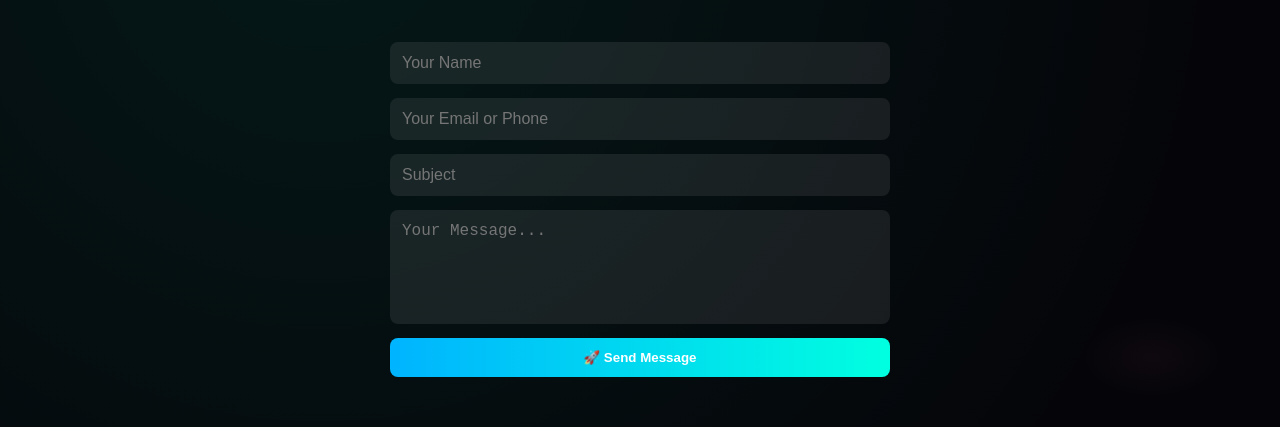
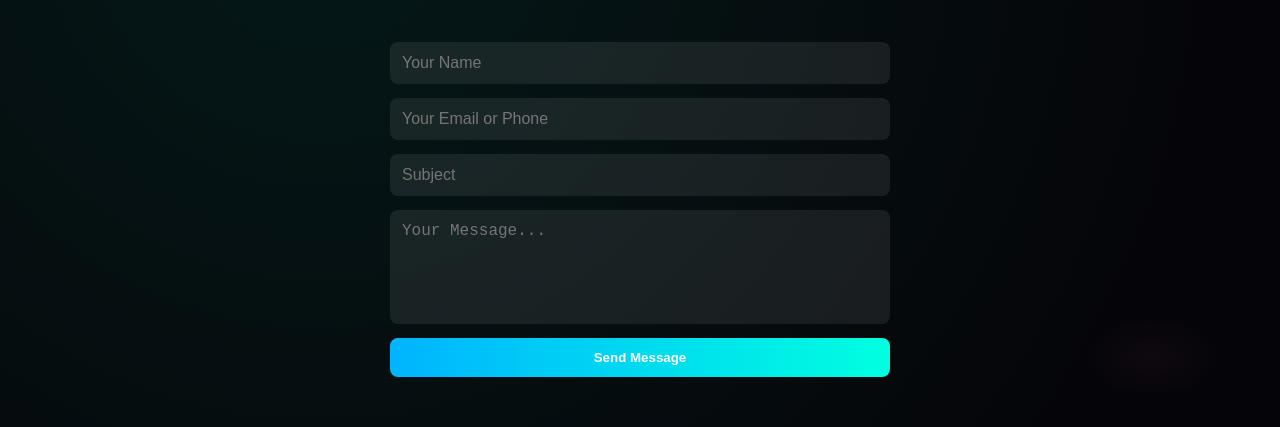
Before and after one commit to NithinReddy282308/Nithin-Portfolio, a React (Vite) app: page /contact in a window 1280 px wide. Shown: the part 363-790 px from the top of the page. Built offline with nearby package versions, Linux system fonts and the light colour scheme; the HTML template or start-up script is replaced by a standard one.

Commit message:
Some fixes

```diff
--- a/package.json
+++ b/package.json
@@ -8,6 +8,7 @@
     "preview": "vite preview"
   },
   "dependencies": {
+    "@emailjs/browser": "^4.4.1",
     "d3": "^7.9.0",
     "emailjs-com": "^3.2.0",
     "framer-motion": "^10.12.6",
--- a/src/pages/About.jsx
+++ b/src/pages/About.jsx
@@ -208,7 +208,7 @@ const AboutMe = () => {
                     marginBottom: "0.2rem",
                   }}
                 >
-                  <strong>Mathrysri Junior College</strong> - Guntur
+                  <strong>Mathrusri Junior College</strong> - Guntur
                 </p>
                 <p style={{ color: "rgba(255,255,255,0.7)" }}>
                   Percentage: 96.10%
--- a/src/pages/Contact.jsx
+++ b/src/pages/Contact.jsx
@@ -1,6 +1,7 @@
-import React, { useState } from "react";
+// src/pages/Contact.jsx
+import React, { useState, useRef } from "react";
 import { motion } from "framer-motion";
-import emailjs from "emailjs-com";
+import { send } from "@emailjs/browser"; // ensure @emailjs/browser is installed
 
 import githubLogo from "../../public/github.png";
 import linkedinLogo from "../../public/linkedin.png";
@@ -9,8 +10,8 @@ import whatsappLogo from "../../public/whatsapp.png";
 import instagramLogo from "../../public/insta.png";
 import facebookLogo from "../../public/facebook.png";
 
-import "../CSS/Contact.css"
-import '../index.css'
+import "../CSS/Contact.css";
+import "../index.css";
 
 export default function Contact() {
   const [form, setForm] = useState({
@@ -20,14 +21,24 @@ export default function Contact() {
     message: "",
   });
   const [status, setStatus] = useState("");
+  const [sending, setSending] = useState(false);
+  const formRef = useRef(null);
 
+  // read env vars (Vite) once at component scope
+  const SERVICE_ID = import.meta.env.VITE_EMAILJS_SERVICE_ID;
+  const TEMPLATE_ID = import.meta.env.VITE_EMAILJS_TEMPLATE_ID;
+  const PUBLIC_KEY = import.meta.env.VITE_EMAILJS_PUBLIC_KEY;
+
+  // update form fields
   const handleChange = (e) => {
-    setForm({ ...form, [e.target.name]: e.target.value });
+    const { name, value } = e.target;
+    setForm((prev) => ({ ...prev, [name]: value }));
   };
 
-  const handleSubmit = (e) => {
+  const handleSubmit = async (e) => {
     e.preventDefault();
 
+    // basic validation
     if (!form.name || !form.contact || !form.subject || !form.message) {
       setStatus("⚠️ Please fill in all fields.");
       return;
@@ -40,30 +51,53 @@ export default function Contact() {
       return;
     }
 
+    // ensure env vars loaded
+    if (!SERVICE_ID || !TEMPLATE_ID || !PUBLIC_KEY) {
+      console.error("EmailJS env missing", { SERVICE_ID, TEMPLATE_ID, PUBLIC_KEY });
+      setStatus("❌ Email service not configured. Check your .env and restart dev server.");
+      return;
+    }
+
     setStatus("Sending...");
+    setSending(true);
 
-    emailjs
-      .send(
-        import.meta.env.VITE_EMAILJS_SERVICE_ID,
-        import.meta.env.VITE_EMAILJS_TEMPLATE_ID,
-        {
+    const templateParams = {
       from_name: form.name,
       contact_info: form.contact,
       subject: form.subject,
       message: form.message,
-        },
-        import.meta.env.VITE_EMAILJS_PUBLIC_KEY
-      )
-      .then(
-        () => {
+    };
+
+    try {
+      const res = await send(SERVICE_ID, TEMPLATE_ID, templateParams, PUBLIC_KEY);
+      console.log("EmailJS success response:", res);
       setStatus("✅ Message sent successfully!");
       setForm({ name: "", contact: "", subject: "", message: "" });
-        },
-        (error) => {
-          console.error("FAILED...", error);
-          setStatus("❌ Failed to send. Try again later.");
+    } catch (err) {
+      console.error("EmailJS send ERROR (full):", err);
+
+      let msg = "❌ Failed to send. Try again later.";
+      if (err && err.status) {
+        msg = `❌ Failed (${err.status}).`;
+        if (err.text) msg += ` ${err.text}`;
+      } else if (err && err.message) {
+        msg = `❌ Error: ${err.message}`;
+      } else if (typeof err === "string") {
+        msg = `❌ Error: ${err}`;
       }
-      );
+
+      if (msg.includes("403") || msg.toLowerCase().includes("unauthor")) {
+        msg += " (Check Public Key / Service ID in .env.)";
+      }
+      if (msg.toLowerCase().includes("bad request") || msg.toLowerCase().includes("400")) {
+        msg += " (Check template variable names in EmailJS template.)";
+      }
+
+      setStatus(msg);
+      console.info("If you need help, copy-paste this error into chat:", err);
+    } finally {
+      setSending(false);
+    }
   };
 
   const quickLinks = [
@@ -90,7 +124,8 @@ export default function Contact() {
         transition={{ delay: 0.3, duration: 0.8 }}
         className="contact-subtitle"
       >
-        Whether it’s a new project, a collaboration, or just to say hi - I’d love to hear from you!
+        Whether it’s a new project, a collaboration, or just to say hi - I’d
+        love to hear from you!
       </motion.p>
 
       {/* Quick Links */}
@@ -122,21 +157,67 @@ export default function Contact() {
 
       {/* Contact Form */}
       <motion.form
+        ref={formRef}
         onSubmit={handleSubmit}
         initial={{ opacity: 0, y: 30 }}
         animate={{ opacity: 1, y: 0 }}
         transition={{ delay: 0.4, duration: 0.9 }}
         className="contact-form"
       >
-        <input type="text" name="name" placeholder="Your Name" value={form.name} onChange={handleChange} required />
-        <input type="text" name="contact" placeholder="Your Email or Phone" value={form.contact} onChange={handleChange} required />
-        <input type="text" name="subject" placeholder="Subject" value={form.subject} onChange={handleChange} required />
-        <textarea name="message" placeholder="Your Message..." value={form.message} onChange={handleChange} rows="5" required />
-        <motion.button type="submit" className="contact-btn" whileHover={{ scale: 1.05 }} whileTap={{ scale: 0.95 }}>
-          🚀 Send Message
+        <input
+          type="text"
+          name="name"
+          placeholder="Your Name"
+          value={form.name}
+          onChange={handleChange}
+          required
+        />
+        <input
+          type="text"
+          name="contact"
+          placeholder="Your Email or Phone"
+          value={form.contact}
+          onChange={handleChange}
+          required
+        />
+        <input
+          type="text"
+          name="subject"
+          placeholder="Subject"
+          value={form.subject}
+          onChange={handleChange}
+          required
+        />
+        <textarea
+          name="message"
+          placeholder="Your Message..."
+          value={form.message}
+          onChange={handleChange}
+          rows="5"
+          required
+        />
+
+        <motion.button
+          type="submit"
+          className="contact-btn"
+          whileHover={{ scale: 1.05 }}
+          whileTap={{ scale: 0.95 }}
+          disabled={sending}
+          style={{ opacity: sending ? 0.7 : 1, cursor: sending ? "not-allowed" : "pointer" }}
+        >
+          {sending ? "Sending..." : "Send Message"}
         </motion.button>
 
-        {status && <motion.p initial={{ opacity: 0, y: 5 }} animate={{ opacity: 1, y: 0 }} transition={{ duration: 0.3 }} className="contact-status">{status}</motion.p>}
+        {status && (
+          <motion.p
+            initial={{ opacity: 0, y: 5 }}
+            animate={{ opacity: 1, y: 0 }}
+            transition={{ duration: 0.3 }}
+            className="contact-status"
+          >
+            {status}
+          </motion.p>
+        )}
       </motion.form>
     </section>
   );
--- a/src/pages/Home.jsx
+++ b/src/pages/Home.jsx
@@ -35,7 +35,7 @@ export default function Home() {
       {/* Typing + layout Styles */}
       <style>
         {`
-  /* --- NAME TYPING ANIMATION (NO CURSOR) --- */
+          /* --- NAME TYPING (no cursor) --- */
           @keyframes typingName { from { width: 0; } to { width: 100%; } }
 
           .home-name.typing {
@@ -51,47 +51,50 @@ export default function Home() {
             color: transparent;
 
             font-size: 2.4rem;
-    /* IMPORTANT: increase line-height so descenders (g,y,p) are visible */
             line-height: 1.22;
             vertical-align: baseline;
           }
 
-  /* --- TAGLINE TYPING + BLINKING CURSOR --- */
+          /* --- TAGLINE TYPING + BLINKING CURSOR (accent color) --- */
           @keyframes typingTag { from { width: 0; } to { width: 100%; } }
           @keyframes blink { 50% { border-color: transparent; } }
 
+          /* We use fit-content / max-content so the animated width only grows to the text width */
           .typing-effect.typing {
             display: inline-block;
             overflow: hidden;
             white-space: nowrap;
 
-    width: 0;
-    width: fit-content;
-    max-width: max-content;
+            width: 0;                /* start collapsed */
+            width: fit-content;      /* final will fit text */
+            max-width: max-content;  /* ensure no stretching */
 
-    border-right: 2px solid rgba(255,255,255,0.85);
+            /* cursor color matches accent and is a little thicker for visibility */
+            border-right: 3px solid var(--accent);
+            box-sizing: border-box;
 
+            /* typingTag: duration and steps tuned to match tagline length.
+               blink starts after typing (delay = typing duration) so the cursor blinks at the end */
             animation:
-      typingTag 3s steps(40, end) forwards,
-      blink .8s step-end infinite 3.05s;
+              typingTag 3.2s steps(72, end) forwards,
+              blink .8s step-end infinite 3.25s;
 
             color: rgba(255,255,255,0.95);
             margin-top: 8px;
             font-size: 1.05rem;
-    box-sizing: border-box;
-
-    /* match text line-height to avoid vertical mismatch with the heading */
             line-height: 1.22;
             vertical-align: baseline;
+
+            /* a subtle glow to match screenshot (optional) */
+            box-shadow: 0 0 8px rgba(0, 180, 255, 0.06);
           }
 
-  /* --- GREETING + NAME ON SAME LINE (baseline alignment) --- */
+          /* Greeting + name inline, baseline aligned */
           .home-title {
             display: flex;
             align-items: baseline;
             gap: 14px;
             white-space: nowrap;
-    /* small bottom padding so descenders are not clipped by parent */
             padding-bottom: 4px;
             line-height: 1.22;
           }
@@ -113,7 +116,6 @@ export default function Home() {
           }
         `}
       </style>
-
 
       {/* --- TOP SECTION --- */}
       <div className="home-top">
@@ -165,7 +167,7 @@ export default function Home() {
             </motion.span>
           </h1>
 
-          {/* Tagline with blinking cursor */}
+          {/* Tagline with blinking cursor (accent color) */}
           <p className="typing-effect typing">
             Software Engineer | Frontend Developer | Tech Explorer | Cloud Engineer
           </p>
```
Also changed, not shown: 2 other files (tests, documents, lock files or other folders). Lines whose indentation alone changed are shown as unchanged.
